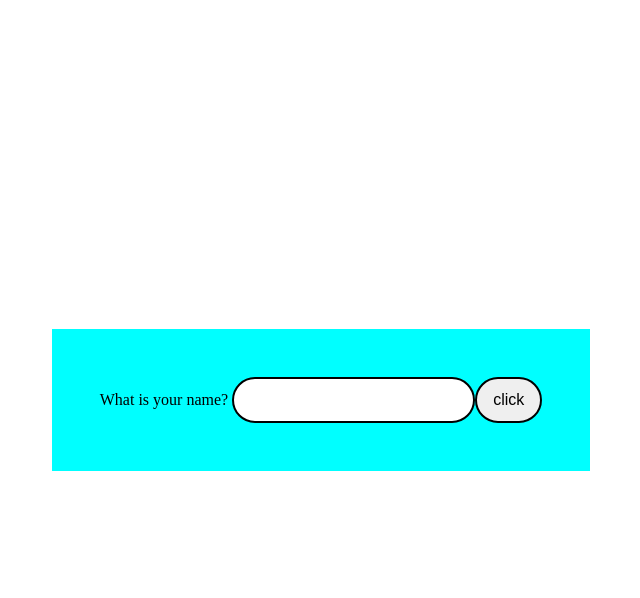
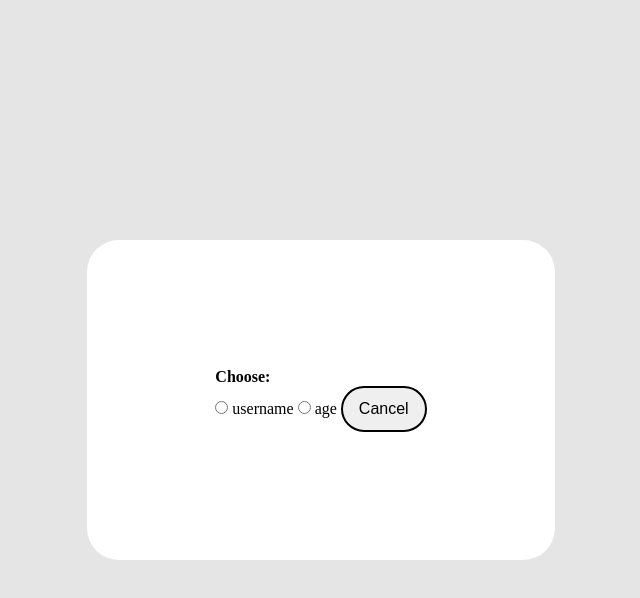
Before and after one commit to yusef-codes10/event-listeners-js, a plain HTML site: page index.html in a window 1280 px wide. Both pictures are taken after a click on the button "click". Shown: the whole page, without its empty margins (319-959 px from the left). Drawn offline with Linux system fonts and the light colour scheme.

Commit message:
dialog and bugs fixed  | no flex display on the dialog

```diff
--- a/index.html
+++ b/index.html
@@ -1,20 +1,29 @@
 <!DOCTYPE html>
 <html lang="en">
   <head>
-    <meta charset="UTF-8">
-    <meta name="viewport" content="width=device-width, initial-scale=1.0">
-    <link rel="stylesheet" href="/styles.css">
+    <meta charset="UTF-8" />
+    <meta name="viewport" content="width=device-width, initial-scale=1.0" />
+    <link rel="stylesheet" href="/styles.css" />
     <title>Event Listeners</title>
     <script src="/script.js" defer></script>
   </head>
   <body>
     <div class="container">
       <div class="user-input">
-            <label for="username">What is your name?</label>
-            <input type="text" id="username">
+        <label for="username">Choose what to add?</label>
+        <button id="clickBtn">click</button>
 
+        <!-- <input type="text" id="username"> -->
       </div>
-        <button id="clickBtn">click</button>
     </div>
+    <dialog id="dialog">
+      <h2>Choose:</h2>
+      <div class="user-inputs"></div>
+      <input type="radio" name="dialog" id="username" />
+      <label for="username">username</label>
+      <input type="radio" name="dialog" id="age" />
+      <label for="age">age</label>
+      <button id="cancel">Cancel</button>
+    </dialog>
   </body>
 </html>
--- a/script.js
+++ b/script.js
@@ -1,5 +1,16 @@
 const username = document.getElementById('username');
 const clickBtn = document.getElementById('clickBtn');
+const dialog = document.querySelector('#dialog');
+console.log(dialog);
 
 
-clickBtn.addEventListener('click', () => window.alert(`your name is ${username.value}`));
+clickBtn.addEventListener('click', () => {
+    dialog.showModal();
+});
+
+const cancelBtn = document.getElementById('cancel');
+cancelBtn.addEventListener('click',
+    () => {
+        dialog.close();
+    }
+)
--- a/styles.css
+++ b/styles.css
@@ -23,3 +23,12 @@ button, input {
     border-radius: 1000px;
     padding: 12px 16px;
 }
+
+dialog {
+    padding: 8rem;
+    margin: auto;
+    border: none;
+    border-radius: 2rem;
+    /* display: flex;
+    flex-direction: column; */
+}
```
Lines whose indentation alone changed are shown as unchanged.
